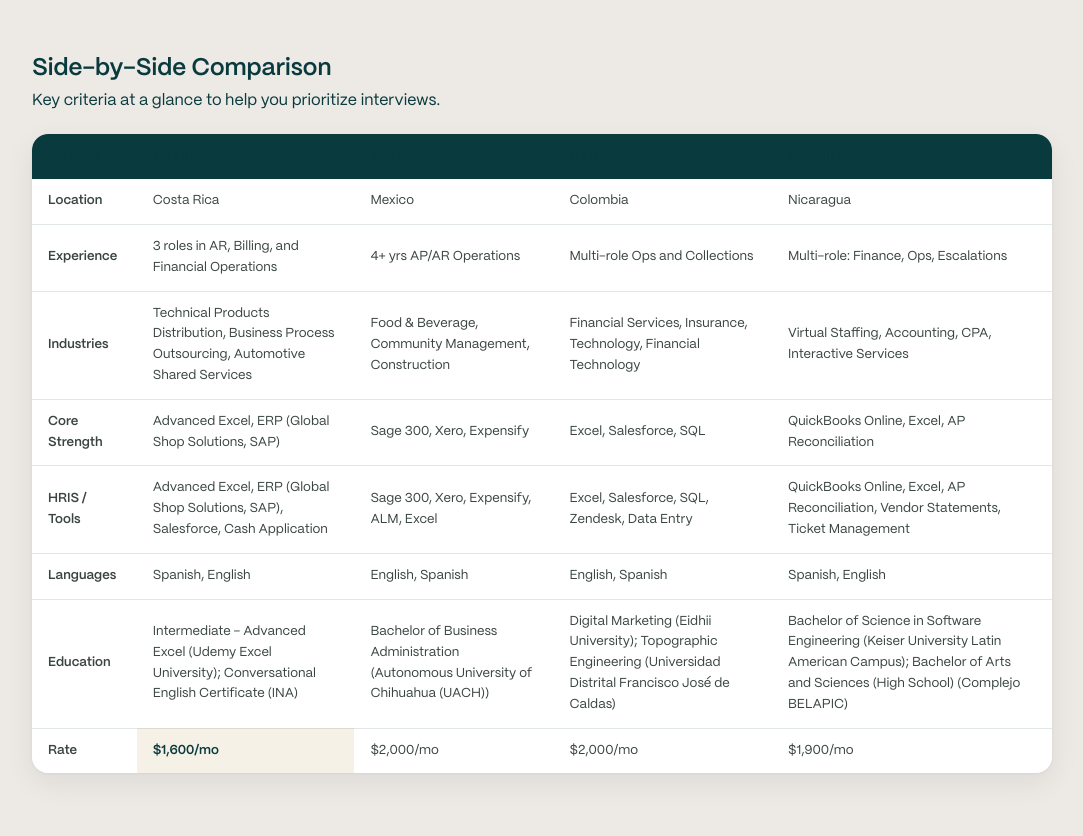
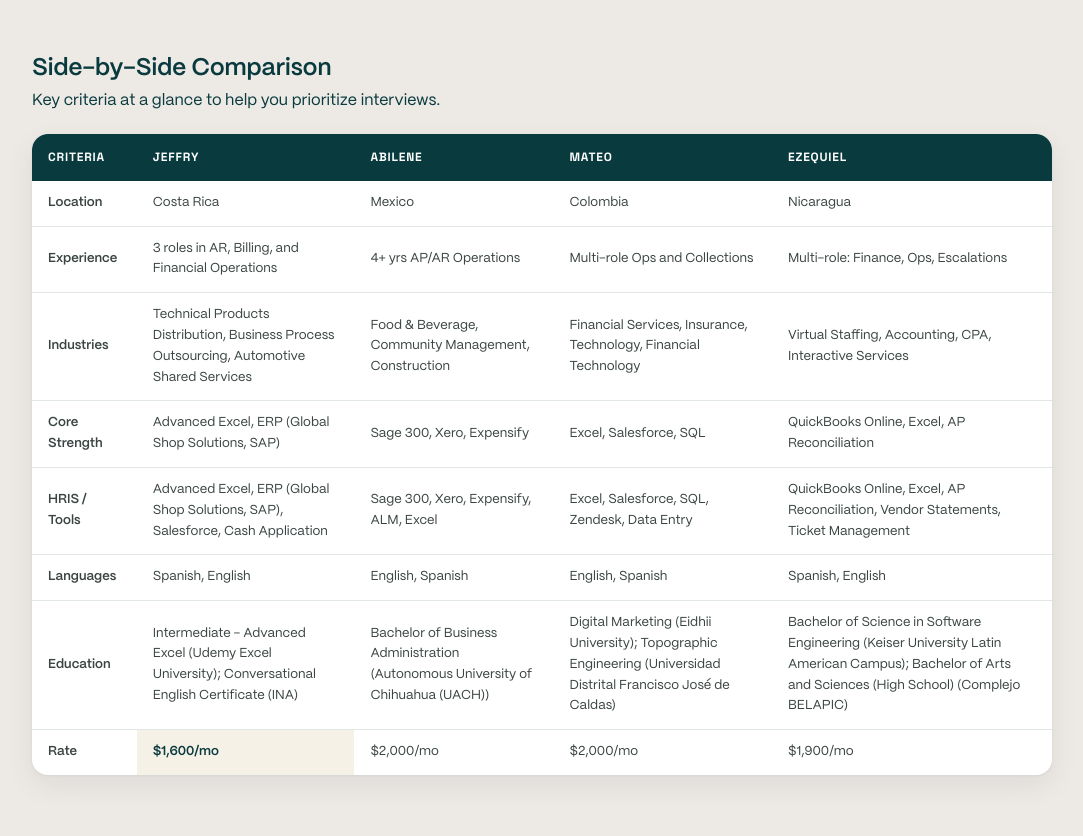
Before and after one commit to wg-dotcom/rubicon-intake-analyst-candidates, a plain HTML site: page index.html in a window 1280 px wide. Shown: the part 8260-9096 px from the top of the page, without its empty margins (98-1181 px from the left). Drawn offline with Linux system fonts and the light colour scheme.

Commit message:
Fix comparison-table header contrast (was glacier-on-glacier)

```diff
--- a/index.html
+++ b/index.html
@@ -200,7 +200,7 @@
     .comparison-section { max-width: 1100px; margin: 20px auto 40px; padding: 0 40px; }
     .comparison-table-wrap { overflow-x: auto; border-radius: var(--radius); box-shadow: var(--shadow-md); }
     .comparison-table { width: 100%; border-collapse: collapse; background: var(--bg-card); font-size: 13px; color: var(--text-mid); border-radius: 12px; overflow: hidden; }
-    .comparison-table thead th { background: var(--dark); color: var(--primary); padding: 14px 16px; text-align: left; font-family: var(--font-meta); font-weight: 600; font-size: 11px; text-transform: uppercase; letter-spacing: 1px; }
+    .comparison-table thead th { background: var(--dark); color: var(--on-dark, #ffffff); padding: 14px 16px; text-align: left; font-family: var(--font-meta); font-weight: 700; font-size: 12px; text-transform: uppercase; letter-spacing: 0.8px; }
     .comparison-table thead th:first-child { border-radius: 14px 0 0 0; }
     .comparison-table thead th:last-child { border-radius: 0 14px 0 0; }
     .comparison-table tbody td { padding: 12px 16px; border-bottom: 1px solid var(--border); }
```
